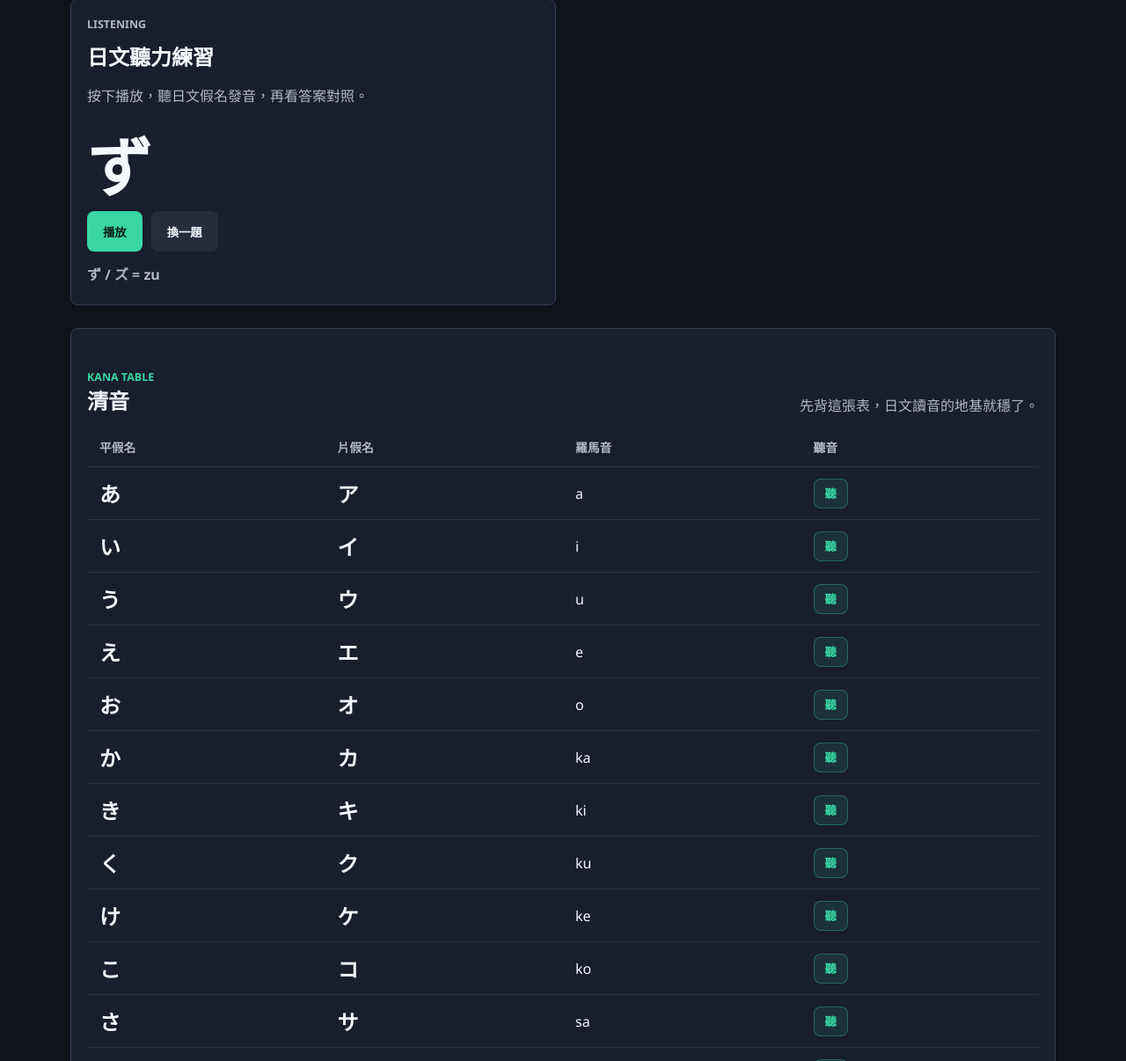
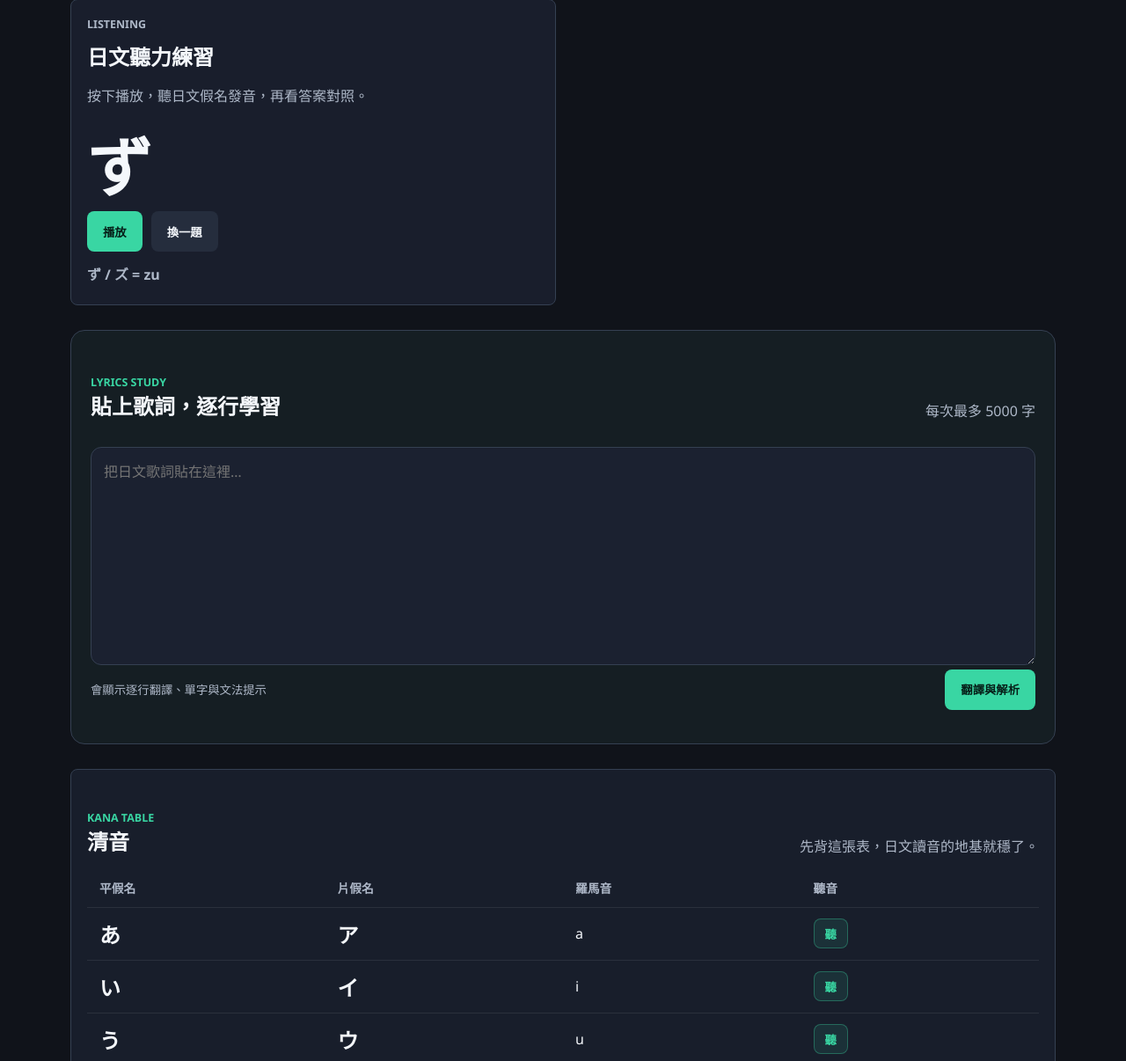
Before and after one commit to vivian940509/wordquest, a Flask app: page /japanese in a window 1280 px wide. Shown: the part 608-1814 px from the top of the page at 88% size. Run offline with Flask 3, Linux system fonts and the light colour scheme; data comes from the database, SQL or seed files in the repository; some libraries are stand-ins or nearby versions.

Commit message:
Add Japanese lyrics translation study

```diff
--- a/app.py
+++ b/app.py
@@ -11,7 +11,7 @@ from database import fetch_favorites, set_favorite
 from dictionary_api import lookup_word
 from japanese_data import KANA_TABLES, flattened_kana
 from word_data import STARTER_WORDS, WORD_HINTS, CHAPTERS, DAILY_MISSIONS, SHOP_ITEMS, ACHIEVEMENTS, stage_words
-from ai_teacher import explain as teacher_explain
+from ai_teacher import explain as teacher_explain, explain_lyrics
 load_dotenv()
 app=Flask(__name__); app.config["SECRET_KEY"]=os.getenv("SECRET_KEY","dev-wordquest"); app.permanent_session_lifetime=timedelta(days=30)
 app.config.setdefault("PRONUNCIATION_CACHE", {})
@@ -201,6 +201,16 @@ def study():
 @app.get("/japanese")
 def japanese():
     return render_template("japanese.html",profile=current_user(),kana_tables=KANA_TABLES,kana_cards=flattened_kana())
+
+@app.post("/api/japanese/lyrics")
+def api_japanese_lyrics():
+    lyrics=request.form.get("lyrics", "").strip()
+    if not lyrics:
+        return jsonify({"error":"請先貼上日文歌詞。"}), 400
+    if len(lyrics)>5000:
+        return jsonify({"error":"歌詞請控制在 5000 字以內。"}), 413
+    notes,source=explain_lyrics(lyrics)
+    return jsonify({"lines":notes,"source":source})
 
 @app.get("/map")
 def map_page():
--- a/static/css/style.css
+++ b/static/css/style.css
@@ -786,3 +786,6 @@ main {
 .polished-google-action{display:flex;align-items:center;justify-content:flex-start;gap:12px;width:100%;min-height:64px;padding:12px 14px;border:1px solid rgba(255,255,255,.8);box-shadow:0 14px 34px rgba(0,0,0,.24);text-align:left;transition:transform .18s ease,box-shadow .18s ease}.polished-google-action:hover{transform:translateY(-2px);box-shadow:0 18px 42px rgba(0,0,0,.3)}.polished-google-action span:last-child{display:grid;gap:2px}.polished-google-action small{color:#5f6673;font-weight:700}.google-mark{width:38px;height:38px;display:grid;place-items:center;flex:0 0 auto;border-radius:50%;background:linear-gradient(135deg,#4285f4,#34a853 45%,#fbbc05 70%,#ea4335);color:white;font-weight:900}
 
 .favorite-form{margin-top:12px}.favorite-button{cursor:pointer;border:1px solid #8995b0;border-radius:12px;padding:8px 14px;background:transparent;color:inherit;font:inherit}.favorite-button.is-favorite{color:#f8ca64;border-color:#f8ca64}.favorite-button:hover{background:rgba(248,202,100,.12)}.favorite-button:focus-visible{outline:3px solid #f8ca64;outline-offset:3px}
+.lyrics-study{display:grid;gap:16px;margin:28px 0;padding:22px;border:1px solid var(--line);border-radius:16px;background:rgba(117,230,199,.05)}
+.lyrics-study textarea{width:100%;resize:vertical;min-height:150px;padding:14px;border:1px solid var(--line);border-radius:12px;background:var(--panel);color:var(--text);font:inherit;line-height:1.7}
+.lyrics-actions{display:flex;justify-content:space-between;align-items:center;gap:12px}.lyrics-actions small,.lyrics-error{color:var(--muted)}.lyrics-error{color:#ff9ba3;margin:0}.lyrics-results{display:grid;gap:12px}.lyrics-line{display:grid;gap:6px;padding:15px;border:1px solid var(--line);border-radius:12px;background:var(--panel)}.lyrics-japanese{margin:0;font-size:1.12rem;font-weight:800}.lyrics-translation{color:var(--accent)}.lyrics-line small{color:var(--muted);line-height:1.6}
--- a/static/js/app.js
+++ b/static/js/app.js
@@ -185,6 +185,32 @@ if(kanaPractice){
 }
 
 const kanaListening=document.querySelector('[data-kana-listening]');
+const lyricsStudy=document.querySelector('[data-lyrics-study]');
+if(lyricsStudy){
+  const form=lyricsStudy.querySelector('[data-lyrics-form]');
+  const status=lyricsStudy.querySelector('[data-lyrics-status]');
+  const error=lyricsStudy.querySelector('[data-lyrics-error]');
+  const results=lyricsStudy.querySelector('[data-lyrics-results]');
+  form?.addEventListener('submit',async event=>{
+    event.preventDefault(); error.hidden=true; results.replaceChildren();
+    const button=form.querySelector('button'); button.disabled=true; status.textContent='翻譯與整理中…';
+    try{
+      const response=await fetch('/api/japanese/lyrics',{method:'POST',body:new FormData(form),headers:{Accept:'application/json'}});
+      const data=await response.json(); if(!response.ok) throw new Error(data.error||'翻譯失敗，請稍後再試。');
+      data.lines.forEach(line=>{
+        const article=document.createElement('article'); article.className='lyrics-line';
+        const vocab=(line.vocabulary||[]).map(item=>typeof item==='string'?item:`${item.word||''} ${item.reading?'（'+item.reading+'）':''}：${item.meaning||''}`).join('、');
+        article.innerHTML=`<p class="lyrics-japanese"></p><strong class="lyrics-translation"></strong>${vocab?'<small class="lyrics-vocabulary"></small>':''}${line.grammar?'<small class="lyrics-grammar"></small>':''}`;
+        article.querySelector('.lyrics-japanese').textContent=line.japanese||'';
+        article.querySelector('.lyrics-translation').textContent=line.translation||'';
+        article.querySelector('.lyrics-vocabulary')?.append('單字：'+vocab);
+        article.querySelector('.lyrics-grammar')?.append('文法：'+line.grammar);
+        results.append(article);
+      }); status.textContent=`完成 ${data.lines.length} 行解析`;
+    }catch(err){error.textContent=err.message; error.hidden=false; status.textContent='請修改歌詞後再試一次。';}
+    finally{button.disabled=false;}
+  });
+}
 if(kanaListening){
   const cards=JSON.parse(document.querySelector('[data-kana-practice]')?.dataset.kanaCards||'[]');
   const symbol=kanaListening.querySelector('[data-kana-listen-symbol]');
--- a/templates/japanese.html
+++ b/templates/japanese.html
@@ -43,6 +43,16 @@
   </article>
 </section>
 
+<section class="lyrics-study" data-lyrics-study>
+  <div class="section-title"><div><p class="eyebrow">Lyrics Study</p><h2>貼上歌詞，逐行學習</h2></div><span>每次最多 5000 字</span></div>
+  <form data-lyrics-form>
+    <textarea name="lyrics" rows="8" maxlength="5000" placeholder="把日文歌詞貼在這裡…" required></textarea>
+    <div class="lyrics-actions"><small data-lyrics-status>會顯示逐行翻譯、單字與文法提示</small><button class="primary-action" type="submit">翻譯與解析</button></div>
+  </form>
+  <p class="lyrics-error" data-lyrics-error hidden></p>
+  <div class="lyrics-results" data-lyrics-results></div>
+</section>
+
 <section class="kana-study-shell">
   {% for table in kana_tables %}
     <article class="kana-section">
```
Also changed, not shown: ai_teacher.py (+25 -0 lines), tests/test_lyrics.py (added, +21 -0 lines).
